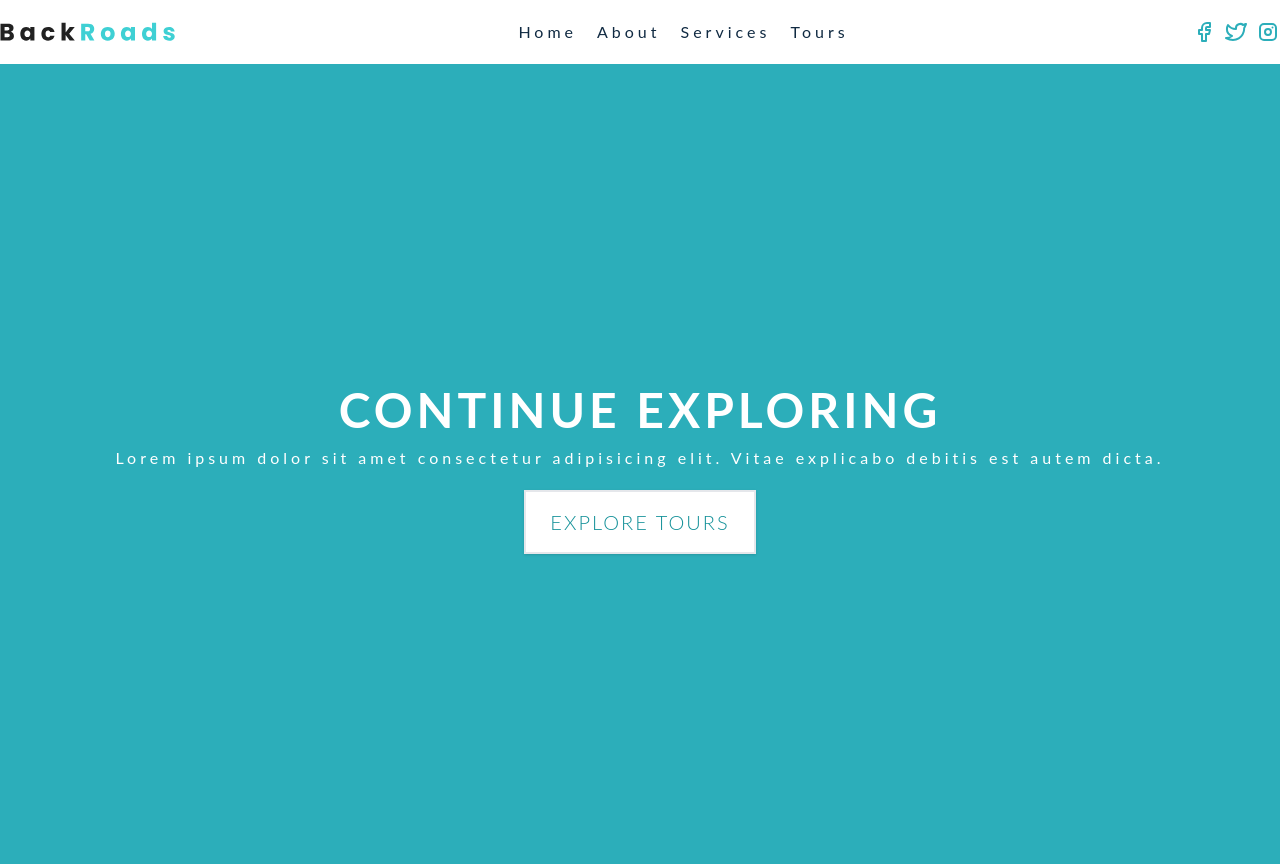
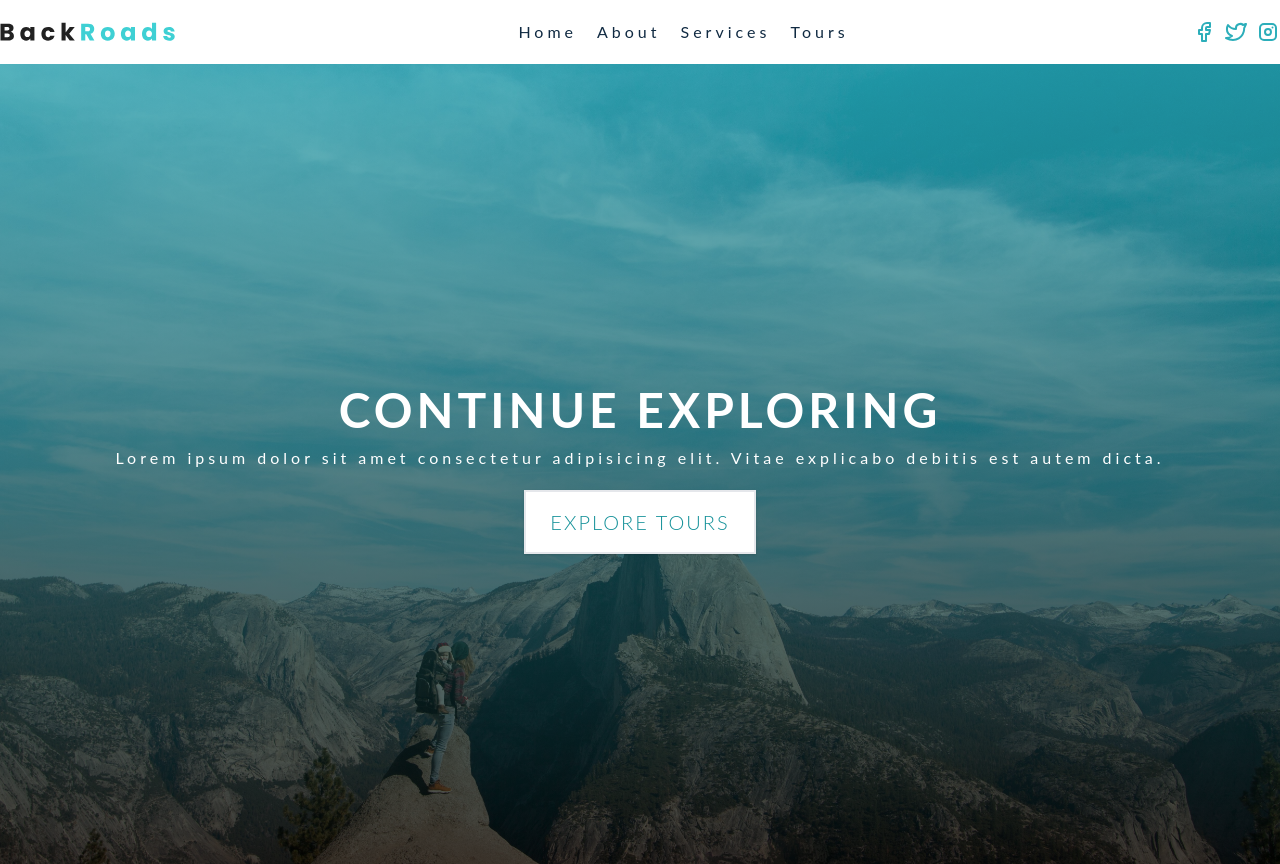
Before and after one commit to pateldeep1217/Backroad, a React (Vite) app: page / in a window 1280 px wide. Built offline with nearby package versions, Linux system fonts and the light colour scheme.

Commit message:
feat: Add responsive background image with gradient overlay

```diff
--- a/src/components/Hero.tsx
+++ b/src/components/Hero.tsx
@@ -1,6 +1,6 @@
 function Hero() {
   return (
-    <section className=" flex min-h-screen items-center justify-center bg-primary-5 text-white">
+    <section className=" md:bg-main  flex min-h-screen items-center justify-center bg-primary-5 bg-cover bg-center text-white ">
       <div className=" px-12 text-center md:max-w-full">
         <h1 className="text-[3rem] font-bold uppercase">continue exploring</h1>
         <p className="mb-5">
--- a/tailwind.config.js
+++ b/tailwind.config.js
@@ -6,6 +6,9 @@ export default {
       lato: ["Lato", "sans-serif"],
     },
     extend: {
+      backgroundImage: {
+        main: "linear-gradient(rgb(44, 174, 186, 0.7), rgba(0, 0, 0, 0.7)),url('/src/assets/images/main.jpg')",
+      },
       colors: {
         primary: {
           1: "hsl(184, 91%, 17%)",
```
Also changed, not shown: src/assets/images/main.jpeg (deleted), src/assets/images/main.jpg (added).
